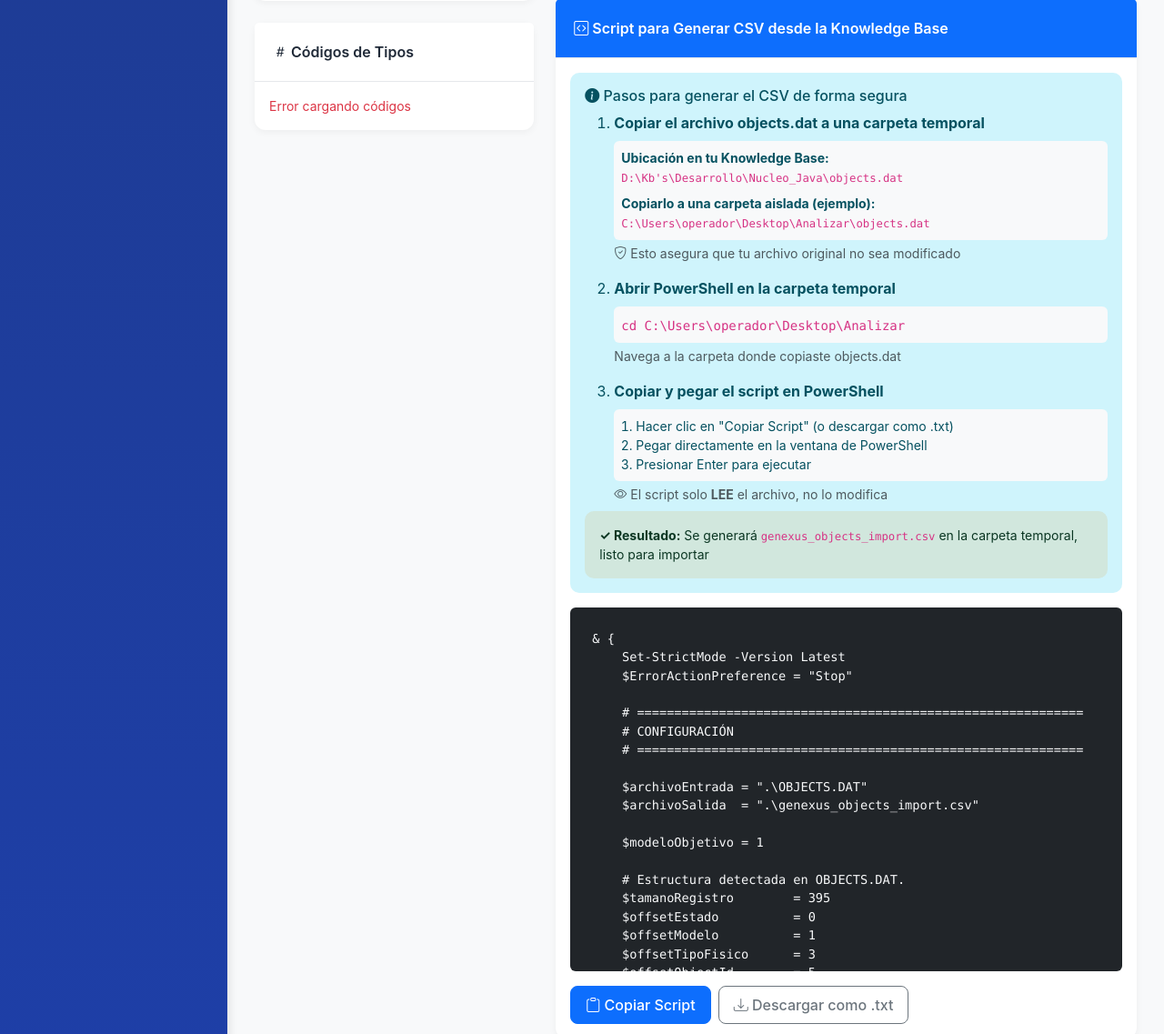
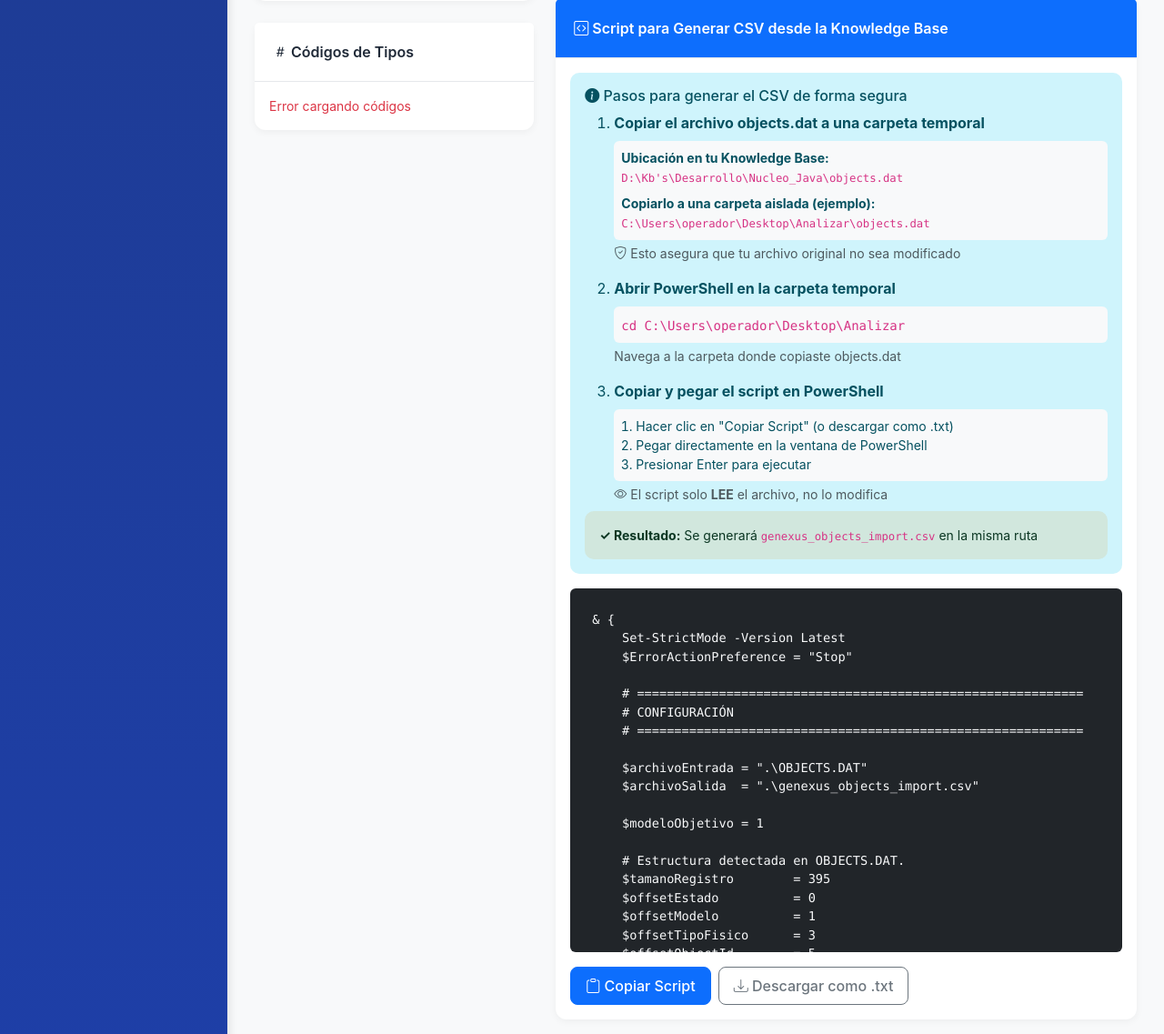
Before and after one commit to HenryG77/gx-object-registry, a Python web app: template src/web/templates/import.html in a window 1280 px wide. Shown: the part 857-1994 px from the top of the page at 91% size. Run offline with Jinja, Linux system fonts and the light colour scheme; the template is opened without the code that fills it, so the values that code supplies are empty.

Commit message:
Indicaciones del scrip

```diff
--- a/src/web/templates/import.html
+++ b/src/web/templates/import.html
@@ -174,8 +174,7 @@ Dashboard;Panel principal del sistema;3</code></pre>
                     </ol>
 
                     <div class="alert alert-success mb-0 small">
-                        <strong>✓ Resultado:</strong> Se generará <code>genexus_objects_import.csv</code>
-                        en la carpeta temporal, listo para importar
+                        <strong>✓ Resultado:</strong> Se generará <code>genexus_objects_import.csv</code> en la misma ruta
                     </div>
                 </div>
 
```
